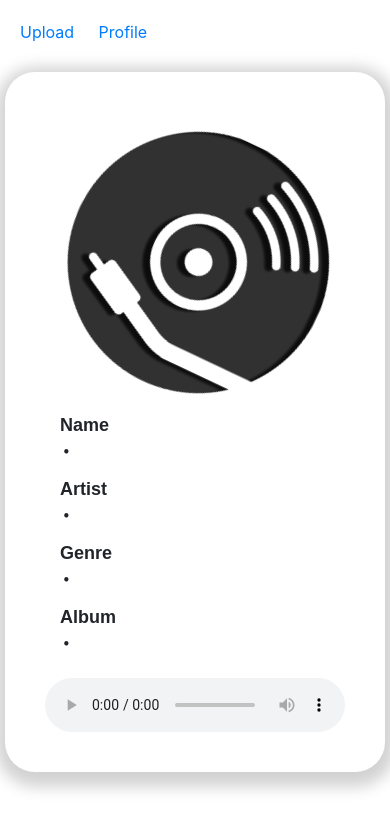
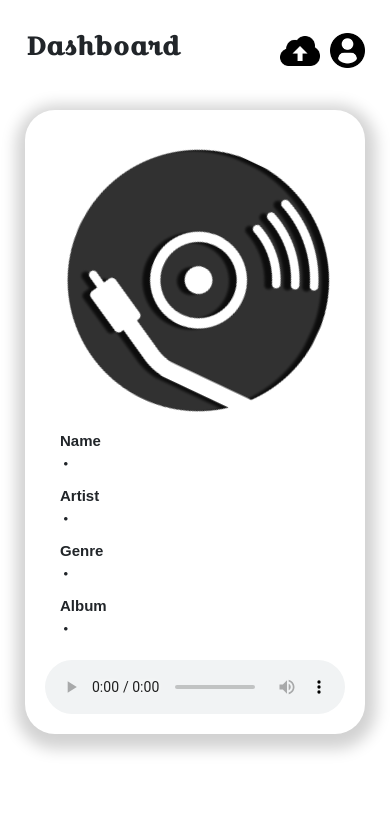
Before and after one commit to iisandeshpoudel/GroovyHelp, a Flask app: template app/templates/dashboard.html in a window 390 px wide. Shown: the top 830 px of the page. Run offline with Flask 3, Linux system fonts and the light colour scheme; the template is opened without the code that fills it, so the values that code supplies are empty.

Commit message:
Basically Finished Dashboard

```diff
--- a/app/static/css/styles.css
+++ b/app/static/css/styles.css
@@ -11,7 +11,13 @@
 }
 
 h2{
-  margin: 0;
+  margin: 10px 5px 5px 30px;
+  font-family: Croissant;
+  font-weight: 600;
+  letter-spacing: 0.5px;
+  padding: 6px;
+  display: flex;
+  justify-content: flex-start;
 }
 
 p{
@@ -21,7 +27,7 @@
 
 .music-details-dashboard{
   box-shadow: #0000002e 1px 5px 15px 10px;
-  transition: 0.3s;
+  transition: 0.16s;
   border-radius: 30px;
   display: inline-block;
   margin: 0 auto;
@@ -51,6 +57,7 @@
 
 .player-img{
   animation: rotate 5s linear infinite; /* Rotate over 5 seconds infinitely */
+  /* animation: none; */
   height: 300px;
   width: 300px;
   border-radius: 100%;
@@ -68,10 +75,6 @@
   font-weight: 100;
 }
 
-.upload-profile{
-  padding: 20px 0px 0px 0px;
-}
-
 .music-player-dashboard{
   display: flex;
   flex-direction: row;
@@ -80,9 +83,24 @@
   margin: 20px 0px 0px 0px;
 }
 
-.upload-btn{
-  margin: 0px 20px 0px 20px;
+.upload-profile{
+  display: flex;
+  justify-content: flex-end;
 }
+
+
+.upload, .profile{
+  height: 40px;
+  width: 40px;
+  margin: -85px 20px 0px 0px;
+}
+
+.profile{
+  height: 35px;
+  width: 35px;
+  margin: -84px 60px 0px 0px;
+}
+
 
 .form-group label {
   font-size: 20px;
@@ -109,7 +127,7 @@
   height: auto;
 }
 
-.upload {
+/* .upload {
   input {
     display: none;
   }
@@ -125,4 +143,51 @@
     color: #de0611;
     border: 1px dashed #de06
   }
+} */
+
+
+@media screen and (max-width: 500px) {
+  p {
+    font-size: 15px;
+  }
+
+  .music-details-dashboard {
+    padding: 20px 20px;
+  }
+
+  h2 {
+    font-size: 30px;
+    margin: 10px 5px 5px 20px;
+  }
+
+  .upload, .profile{
+    margin: -85px 20px 0px 0px;
+  }
+
+  .profile{
+    margin: -84px 30px 0px 0px;
+  }
 }
+
+@media screen and (max-width: 400px) {
+  p {
+    font-size: 15px;
+  }
+
+  .music-details-dashboard {
+    padding: 20px 20px;
+  }
+
+  h2 {
+    font-size: 25px;
+    margin: 25px 5px 5px 20px;
+  }
+
+  .upload, .profile{
+    margin: -70px 10px 0px 0px;
+  }
+
+  .profile{
+    margin: -70px 25px 0px 0px;
+  }
+}
--- a/app/templates/dashboard.html
+++ b/app/templates/dashboard.html
@@ -20,6 +20,7 @@
     <script src="https://cdn.jsdelivr.net/npm/jquery@3.6.4/dist/jquery.slim.min.js"></script>
     <script src="https://cdn.jsdelivr.net/npm/popper.js@1.16.1/dist/umd/popper.min.js"></script>
     <script src="https://cdn.jsdelivr.net/npm/bootstrap@4.6.2/dist/js/bootstrap.bundle.min.js"></script>
+    <!-- <script src="../script.js"></script> -->
 </head>
 
 <body>
@@ -34,6 +35,9 @@
         </a>
     </div> -->
 
+    <h2>Dashboard</h2>
+
+
     <div class="music-details-dashboard">
         <div class="">
         <img class="player-img" src="..//static/assets/player_bg2.jpg">
@@ -43,7 +47,7 @@
         <p>Album    <span class="base-just-align">•  {{ songs.album }}      </span></p>
 
         <div class="music-player-dashboard">
-            <audio controls>
+            <audio id="audio" controls>
                 <source src="{{ url_for('static', filename='songs/' + songs.songname + '.mp3') }}"
                     type="audio/mp3">
             </audio>
@@ -53,8 +57,12 @@
 
     <div class="">
         <div class="upload-profile">
-            <a href="/upload" class="upload-btn">Upload</a>
-            <a href="/profile" class="profile-btn">Profile</a>
+            <a href="/upload">
+                <img src="../static/assets/upload.png" class="upload" title="Upload Music">
+            </a>
+            <a href="/profile">
+                <img src="..//static/assets/profile.png" class="profile" title="View Profile">
+            </a>
         </div>
     </div>
 
```
Also changed, not shown: app/static/assets/profile.png (added), app/static/assets/upload.png (added).
